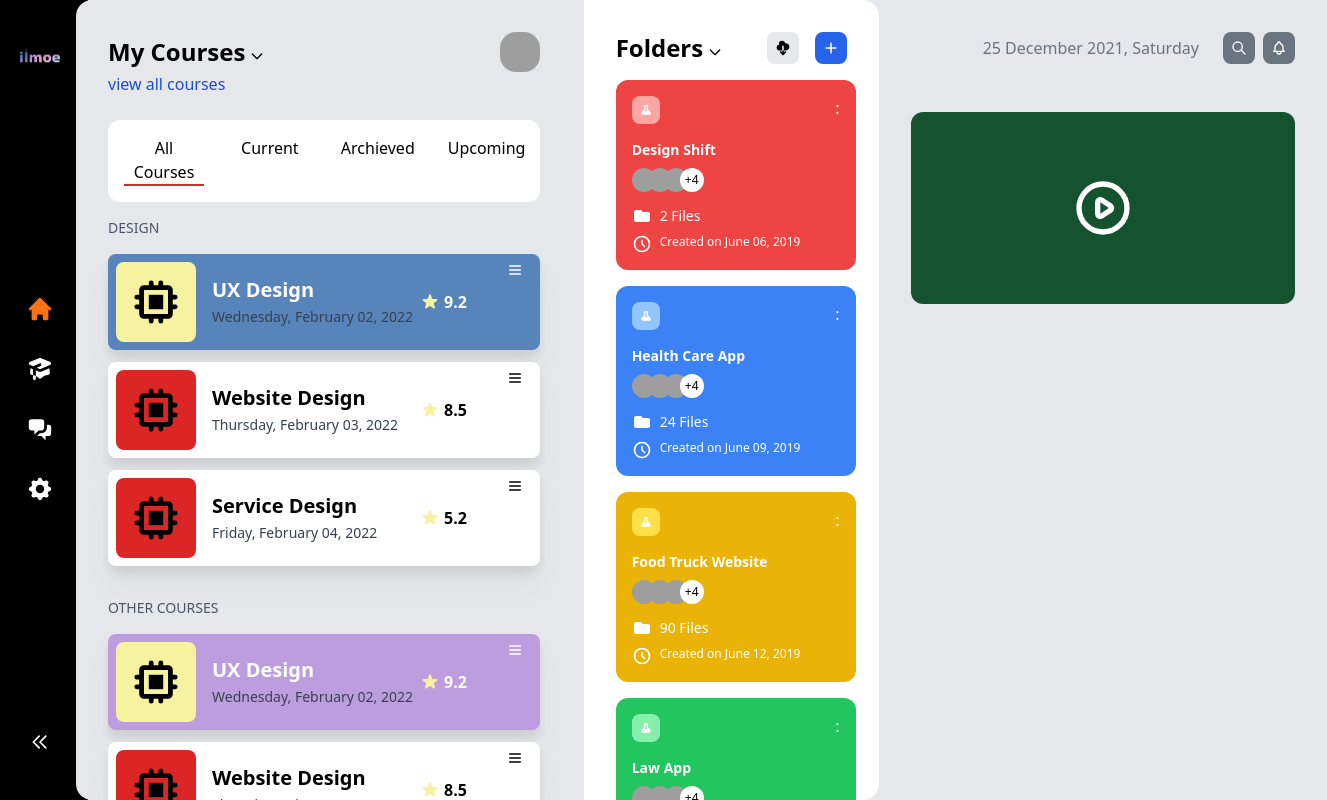
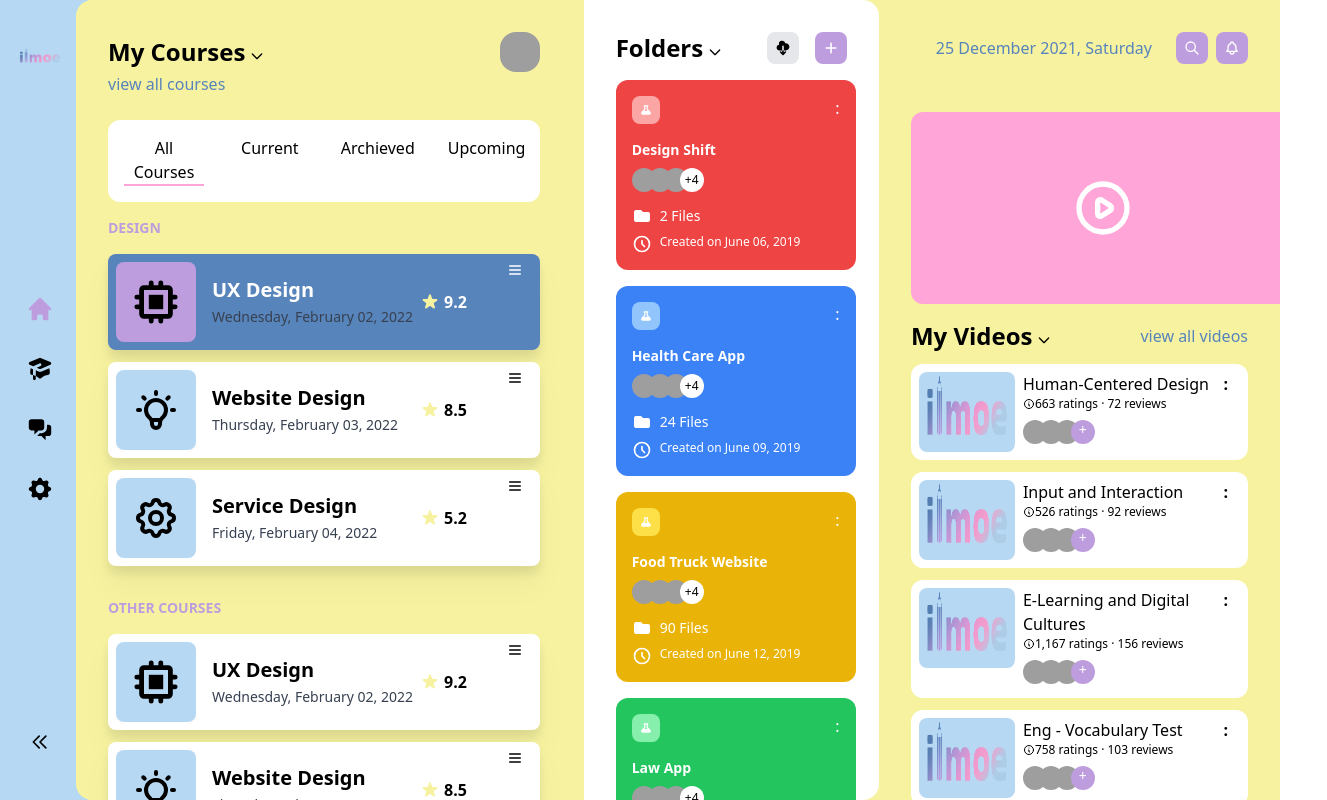
Before and after one commit to ericpeweh/ilmoe, a React (Create React App) app: page /dashboard in a window 1280 px wide. Shown: the whole page, 1327 px wide, since content can reach past the window. Built offline with nearby package versions, Linux system fonts and the light colour scheme; grey boxes are pictures that could not be loaded.

Commit message:
Update Dashboard

```diff
--- a/src/components/Dashboard/Courses/Courses.jsx
+++ b/src/components/Dashboard/Courses/Courses.jsx
@@ -7,7 +7,7 @@ import CoursesCard from "./CoursesCard/CoursesCard";
 
 const Courses = () => {
   return (
-    <div className="bg-gray-200 relative -left-3 p-8 overflow-y-auto rounded-l-2xl">
+    <div className="bg-yellow-pastel relative -left-3 p-8 overflow-y-auto rounded-l-2xl">
       <div className="inline-flex w-full justify-between items-center">
         <div className="inline-flex">
           <h1 className="text-2xl font-semibold">My Courses</h1>
@@ -35,47 +35,102 @@ const Courses = () => {
         />
       </div>
       <div>
-        <a href="#" className="text-blue-700">
+        <a href="#" className="text-ocean-pastel">
           view all courses
         </a>
       </div>
       <div className="grid grid-cols-4 mt-6 p-4 bg-white rounded-xl gap-8 text-center">
-        <a href="#" className="border-b-2 border-red-600 w-20">
+        <a href="#" className="border-b-2 border-red-pastel w-20">
           All Courses
         </a>
         <a href="#">Current</a>
         <a href="#">Archieved</a>
         <a href="#">Upcoming</a>
       </div>
-      <div className="my-4 text-sm uppercase text-gray-600">Design</div>
+      <div className="my-4 text-sm uppercase font-semibold text-purple-pastel">
+        Design
+      </div>
       <div className="grid gap-y-3">
         <CoursesCard
           title="UX Design"
           date="Wednesday, February 02, 2022"
           rating="9.2"
           bg_color="bg-ocean-pastel"
-          img_color="bg-yellow-pastel"
+          img_color="bg-purple-pastel"
           font_color="text-white"
+          logo={
+            <svg
+              xmlns="http://www.w3.org/2000/svg"
+              className="h-12 w-12"
+              viewBox="0 0 20 20"
+              fill="currentColor"
+            >
+              <path d="M13 7H7v6h6V7z" />
+              <path
+                fillRule="evenodd"
+                d="M7 2a1 1 0 012 0v1h2V2a1 1 0 112 0v1h2a2 2 0 012 2v2h1a1 1 0 110 2h-1v2h1a1 1 0 110 2h-1v2a2 2 0 01-2 2h-2v1a1 1 0 11-2 0v-1H9v1a1 1 0 11-2 0v-1H5a2 2 0 01-2-2v-2H2a1 1 0 110-2h1V9H2a1 1 0 010-2h1V5a2 2 0 012-2h2V2zM5 5h10v10H5V5z"
+                clipRule="evenodd"
+              />
+            </svg>
+          }
         />
         <CoursesCard
           title="Website Design"
           date="Thursday, February 03, 2022"
           rating="8.5"
           bg_color="bg-white"
-          img_color="bg-red-600"
+          img_color="bg-sky-pastel"
           font_color="text-black"
+          logo={
+            <svg
+              xmlns="http://www.w3.org/2000/svg"
+              className="h-12 w-12"
+              fill="none"
+              viewBox="0 0 24 24"
+              stroke="currentColor"
+            >
+              <path
+                strokeLinecap="round"
+                strokeLinejoin="round"
+                strokeWidth={2}
+                d="M9.663 17h4.673M12 3v1m6.364 1.636l-.707.707M21 12h-1M4 12H3m3.343-5.657l-.707-.707m2.828 9.9a5 5 0 117.072 0l-.548.547A3.374 3.374 0 0014 18.469V19a2 2 0 11-4 0v-.531c0-.895-.356-1.754-.988-2.386l-.548-.547z"
+              />
+            </svg>
+          }
         />
         <CoursesCard
           title="Service Design"
           date="Friday, February 04, 2022"
           rating="5.2"
           bg_color="bg-white"
-          img_color="bg-red-600"
+          img_color="bg-sky-pastel"
           font_color="text-black"
+          logo={
+            <svg
+              xmlns="http://www.w3.org/2000/svg"
+              className="h-12 w-12"
+              fill="none"
+              viewBox="0 0 24 24"
+              stroke="currentColor"
+            >
+              <path
+                strokeLinecap="round"
+                strokeLinejoin="round"
+                strokeWidth={2}
+                d="M10.325 4.317c.426-1.756 2.924-1.756 3.35 0a1.724 1.724 0 002.573 1.066c1.543-.94 3.31.826 2.37 2.37a1.724 1.724 0 001.065 2.572c1.756.426 1.756 2.924 0 3.35a1.724 1.724 0 00-1.066 2.573c.94 1.543-.826 3.31-2.37 2.37a1.724 1.724 0 00-2.572 1.065c-.426 1.756-2.924 1.756-3.35 0a1.724 1.724 0 00-2.573-1.066c-1.543.94-3.31-.826-2.37-2.37a1.724 1.724 0 00-1.065-2.572c-1.756-.426-1.756-2.924 0-3.35a1.724 1.724 0 001.066-2.573c-.94-1.543.826-3.31 2.37-2.37.996.608 2.296.07 2.572-1.065z"
+              />
+              <path
+                strokeLinecap="round"
+                strokeLinejoin="round"
+                strokeWidth={2}
+                d="M15 12a3 3 0 11-6 0 3 3 0 016 0z"
+              />
+            </svg>
+          }
         />
       </div>
 
-      <div className="mt-8 mb-4 text-sm uppercase text-gray-600">
+      <div className="mt-8 mb-4 text-sm uppercase font-semibold text-purple-pastel">
         Other Courses
       </div>
       <div className="grid gap-y-3">
@@ -83,25 +138,78 @@ const Courses = () => {
           title="UX Design"
           date="Wednesday, February 02, 2022"
           rating="9.2"
-          bg_color="bg-purple-pastel"
-          img_color="bg-yellow-pastel"
-          font_color="text-white"
+          bg_color="bg-white"
+          img_color="bg-sky-pastel"
+          font_color="text-black"
+          logo={
+            <svg
+              xmlns="http://www.w3.org/2000/svg"
+              className="h-12 w-12"
+              viewBox="0 0 20 20"
+              fill="currentColor"
+            >
+              <path d="M13 7H7v6h6V7z" />
+              <path
+                fillRule="evenodd"
+                d="M7 2a1 1 0 012 0v1h2V2a1 1 0 112 0v1h2a2 2 0 012 2v2h1a1 1 0 110 2h-1v2h1a1 1 0 110 2h-1v2a2 2 0 01-2 2h-2v1a1 1 0 11-2 0v-1H9v1a1 1 0 11-2 0v-1H5a2 2 0 01-2-2v-2H2a1 1 0 110-2h1V9H2a1 1 0 010-2h1V5a2 2 0 012-2h2V2zM5 5h10v10H5V5z"
+                clipRule="evenodd"
+              />
+            </svg>
+          }
         />
         <CoursesCard
           title="Website Design"
           date="Thursday, February 03, 2022"
           rating="8.5"
           bg_color="bg-white"
-          img_color="bg-red-600"
+          img_color="bg-sky-pastel"
           font_color="text-black"
+          logo={
+            <svg
+              xmlns="http://www.w3.org/2000/svg"
+              className="h-12 w-12"
+              fill="none"
+              viewBox="0 0 24 24"
+              stroke="currentColor"
+            >
+              <path
+                strokeLinecap="round"
+                strokeLinejoin="round"
+                strokeWidth={2}
+                d="M9.663 17h4.673M12 3v1m6.364 1.636l-.707.707M21 12h-1M4 12H3m3.343-5.657l-.707-.707m2.828 9.9a5 5 0 117.072 0l-.548.547A3.374 3.374 0 0014 18.469V19a2 2 0 11-4 0v-.531c0-.895-.356-1.754-.988-2.386l-.548-.547z"
+              />
+            </svg>
+          }
         />
         <CoursesCard
           title="Service Design"
           date="Friday, February 04, 2022"
           rating="5.2"
           bg_color="bg-white"
-          img_color="bg-red-600"
+          img_color="bg-sky-pastel"
           font_color="text-black"
+          logo={
+            <svg
+              xmlns="http://www.w3.org/2000/svg"
+              className="h-12 w-12"
+              fill="none"
+              viewBox="0 0 24 24"
+              stroke="currentColor"
+            >
+              <path
+                strokeLinecap="round"
+                strokeLinejoin="round"
+                strokeWidth={2}
+                d="M10.325 4.317c.426-1.756 2.924-1.756 3.35 0a1.724 1.724 0 002.573 1.066c1.543-.94 3.31.826 2.37 2.37a1.724 1.724 0 001.065 2.572c1.756.426 1.756 2.924 0 3.35a1.724 1.724 0 00-1.066 2.573c.94 1.543-.826 3.31-2.37 2.37a1.724 1.724 0 00-2.572 1.065c-.426 1.756-2.924 1.756-3.35 0a1.724 1.724 0 00-2.573-1.066c-1.543.94-3.31-.826-2.37-2.37a1.724 1.724 0 00-1.065-2.572c-1.756-.426-1.756-2.924 0-3.35a1.724 1.724 0 001.066-2.573c-.94-1.543.826-3.31 2.37-2.37.996.608 2.296.07 2.572-1.065z"
+              />
+              <path
+                strokeLinecap="round"
+                strokeLinejoin="round"
+                strokeWidth={2}
+                d="M15 12a3 3 0 11-6 0 3 3 0 016 0z"
+              />
+            </svg>
+          }
         />
       </div>
     </div>
--- a/src/components/Dashboard/Courses/CoursesCard/CoursesCard.jsx
+++ b/src/components/Dashboard/Courses/CoursesCard/CoursesCard.jsx
@@ -7,6 +7,7 @@ const CoursesCard = ({
   bg_color,
   font_color,
   img_color,
+  logo,
 }) => {
   return (
     <a
@@ -14,21 +15,7 @@ const CoursesCard = ({
       className={`inline-flex p-2 rounded-lg ${bg_color} drop-shadow-xl`}
     >
       <div className="inline-flex items-center">
-        <div className={`${img_color} rounded-lg p-4`}>
-          <svg
-            xmlns="http://www.w3.org/2000/svg"
-            className="h-12 w-12"
-            viewBox="0 0 20 20"
-            fill="currentColor"
-          >
-            <path d="M13 7H7v6h6V7z" />
-            <path
-              fillRule="evenodd"
-              d="M7 2a1 1 0 012 0v1h2V2a1 1 0 112 0v1h2a2 2 0 012 2v2h1a1 1 0 110 2h-1v2h1a1 1 0 110 2h-1v2a2 2 0 01-2 2h-2v1a1 1 0 11-2 0v-1H9v1a1 1 0 11-2 0v-1H5a2 2 0 01-2-2v-2H2a1 1 0 110-2h1V9H2a1 1 0 010-2h1V5a2 2 0 012-2h2V2zM5 5h10v10H5V5z"
-              clipRule="evenodd"
-            />
-          </svg>
-        </div>
+        <div className={`${img_color} rounded-lg p-4`}>{logo}</div>
         <div className="ml-4 flex-none w-44">
           <h1 className={`text-xl font-semibold ${font_color} truncate`}>
             {title}
--- a/src/components/Dashboard/Dashboard.jsx
+++ b/src/components/Dashboard/Dashboard.jsx
@@ -3,25 +3,28 @@ import React from "react";
 import Courses from "./Courses/Courses";
 import Folder from "./Folder/Folder";
 import Navbar from "./Navbar/Navbar";
+import VideoCard from "./VideoCard/VideoCard";
 
 import styles from "./Dashboard.module.css";
 
 const Dashboard = () => {
   return (
-    <div className={`w-full bg-gray-200 ${styles}`}>
+    <div className={`w-full bg-yellow-pastel ${styles}`}>
       <div className="flex h-screen">
         <Navbar />
         <div className="flex flex-row">
           <Courses />
           <Folder />
         </div>
-        <div className="bg-gray-200">
+        <div className="bg-yellow-pastel  overflow-y-auto">
           <div className="p-8">
             <div className="flex flex-row justify-end items-center">
-              <span className="text-gray-500">25 December 2021, Saturday</span>
+              <span className="text-ocean-pastel">
+                25 December 2021, Saturday
+              </span>
               <a
                 href="#"
-                className="p-2 rounded-lg bg-gray-500 ml-6 text-white"
+                className="p-2 rounded-lg bg-purple-pastel ml-6 text-white"
               >
                 <svg
                   xmlns="http://www.w3.org/2000/svg"
@@ -40,7 +43,7 @@ const Dashboard = () => {
               </a>
               <a
                 href="#"
-                className="p-2 rounded-lg bg-gray-500 ml-2 text-white"
+                className="p-2 rounded-lg bg-purple-pastel ml-2 text-white"
               >
                 <svg
                   xmlns="http://www.w3.org/2000/svg"
@@ -58,7 +61,7 @@ const Dashboard = () => {
                 </svg>
               </a>
             </div>
-            <div className="bg-green-900 w-96 h-48 mt-12 flex items-center justify-center text-white rounded-xl">
+            <div className="bg-red-pastel w-96 h-48 mt-12 flex items-center justify-center text-white rounded-xl">
               <svg
                 xmlns="http://www.w3.org/2000/svg"
                 className="h-16 w-16"
@@ -80,6 +83,57 @@ const Dashboard = () => {
                 />
               </svg>
             </div>
+            <div className="flex flex-row justify-between items-center mt-4">
+              <div className="inline-flex">
+                <h1 className="font-semibold text-2xl">My Videos</h1>
+                <a href="#">
+                  <svg
+                    xmlns="http://www.w3.org/2000/svg"
+                    className="h-4 w-4 ml-1 mt-3"
+                    fill="none"
+                    viewBox="0 0 24 24"
+                    stroke="currentColor"
+                  >
+                    <path
+                      strokeLinecap="round"
+                      strokeLinejoin="round"
+                      strokeWidth={2}
+                      d="M19 9l-7 7-7-7"
+                    />
+                  </svg>
+                </a>
+              </div>
+              <a href="#" className="text-ocean-pastel text-md">
+                view all videos
+              </a>
+            </div>
+            <div>
+              <VideoCard
+                title="Human-Centered Design"
+                ratings="663"
+                reviews="72"
+              />
+              <VideoCard
+                title="Input and Interaction"
+                ratings="526"
+                reviews="92"
+              />
+              <VideoCard
+                title="E-Learning and Digital Cultures"
+                ratings="1,167"
+                reviews="156"
+              />
+              <VideoCard
+                title="Eng - Vocabulary Test"
+                ratings="758"
+                reviews="103"
+              />
+              <VideoCard
+                title="Social Communication"
+                ratings="687"
+                reviews="123"
+              />
+            </div>
           </div>
         </div>
       </div>
--- a/src/components/Dashboard/Folder/Folder.jsx
+++ b/src/components/Dashboard/Folder/Folder.jsx
@@ -40,7 +40,7 @@ const Folder = () => {
               />
             </svg>
           </button>
-          <button className="rounded-lg bg-blue-600 p-2 text-white">
+          <button className="rounded-lg bg-purple-pastel p-2 text-white">
             <svg
               xmlns="http://www.w3.org/2000/svg"
               className="h-4 w-4"
--- a/src/components/Dashboard/Navbar/Navbar.jsx
+++ b/src/components/Dashboard/Navbar/Navbar.jsx
@@ -5,12 +5,14 @@ import logoImage from "../../../assets/img/logo.png";
 
 const Navbar = () => {
   return (
-    <div className="bg-black text-white pl-4 pr-6 flex flex-col justify-between items-center">
+    <div className="bg-sky-pastel pl-4 pr-6 flex flex-col justify-between items-center">
       <div className="mt-12">
-        <img src={logoImage} className="w-12" alt="logo" />
+        <a href="/">
+          <img src={logoImage} className="w-12" alt="logo" />
+        </a>
       </div>
       <div className="w-12 flex flex-col items-center">
-        <a href="#" className="text-orange-500 py-4">
+        <a href="#" className="text-purple-pastel py-4">
           <svg
             xmlns="http://www.w3.org/2000/svg"
             className="h-7 w-7"
@@ -20,7 +22,7 @@ const Navbar = () => {
             <path d="M10.707 2.293a1 1 0 00-1.414 0l-7 7a1 1 0 001.414 1.414L4 10.414V17a1 1 0 001 1h2a1 1 0 001-1v-2a1 1 0 011-1h2a1 1 0 011 1v2a1 1 0 001 1h2a1 1 0 001-1v-6.586l.293.293a1 1 0 001.414-1.414l-7-7z" />
           </svg>
         </a>
-        <a href="#" className="text-white py-4">
+        <a href="#" className="py-4">
           <svg
             xmlns="http://www.w3.org/2000/svg"
             className="h-7 w-7"
@@ -30,7 +32,7 @@ const Navbar = () => {
             <path d="M10.394 2.08a1 1 0 00-.788 0l-7 3a1 1 0 000 1.84L5.25 8.051a.999.999 0 01.356-.257l4-1.714a1 1 0 11.788 1.838L7.667 9.088l1.94.831a1 1 0 00.787 0l7-3a1 1 0 000-1.838l-7-3zM3.31 9.397L5 10.12v4.102a8.969 8.969 0 00-1.05-.174 1 1 0 01-.89-.89 11.115 11.115 0 01.25-3.762zM9.3 16.573A9.026 9.026 0 007 14.935v-3.957l1.818.78a3 3 0 002.364 0l5.508-2.361a11.026 11.026 0 01.25 3.762 1 1 0 01-.89.89 8.968 8.968 0 00-5.35 2.524 1 1 0 01-1.4 0zM6 18a1 1 0 001-1v-2.065a8.935 8.935 0 00-2-.712V17a1 1 0 001 1z" />
           </svg>
         </a>
-        <a href="#" className="text-white py-4">
+        <a href="#" className="py-4">
           <svg
             xmlns="http://www.w3.org/2000/svg"
             className="h-7 w-7"
@@ -41,7 +43,7 @@ const Navbar = () => {
             <path d="M15 7v2a4 4 0 01-4 4H9.828l-1.766 1.767c.28.149.599.233.938.233h2l3 3v-3h2a2 2 0 002-2V9a2 2 0 00-2-2h-1z" />
           </svg>
         </a>
-        <a href="#" className="text-white py-4">
+        <a href="#" className="py-4">
           <svg
             xmlns="http://www.w3.org/2000/svg"
             className="h-7 w-7"
@@ -57,7 +59,7 @@ const Navbar = () => {
         </a>
       </div>
       <div className="mb-12">
-        <a href="#" className="text-white py-4">
+        <a href="#" className="py-4">
           <svg
             xmlns="http://www.w3.org/2000/svg"
             className="h-5 w-5"
--- /dev/null
+++ b/src/components/Dashboard/VideoCard/VideoCard.jsx
@@ -0,0 +1,68 @@
+// Dependencies
+import React from "react";
+
+import image from "../../../assets/img/logo.png";
+import profileImage from "../../../assets/img/profile.png";
+
+const VideoCard = ({ title, ratings, reviews }) => {
+  return (
+    <div className="rounded-xl bg-white w-full mt-3 p-2">
+      <div className="flex flex-row justify-between">
+        <div className="flex flex-row">
+          <img
+            src={image}
+            className="w-24 h-20 rounded-lg bg-sky-pastel"
+            alt="cover"
+          />
+          <div className="ml-2">
+            <h1>{title}</h1>
+            <div className="flex flex-row items-center">
+              <svg
+                xmlns="http://www.w3.org/2000/svg"
+                className="h-3 w-3"
+                fill="none"
+                viewBox="0 0 24 24"
+                stroke="currentColor"
+              >
+                <path
+                  strokeLinecap="round"
+                  strokeLinejoin="round"
+                  strokeWidth={2}
+                  d="M13 16h-1v-4h-1m1-4h.01M21 12a9 9 0 11-18 0 9 9 0 0118 0z"
+                />
+              </svg>
+              <p className="text-xs">
+                {ratings} ratings &middot; {reviews} reviews
+              </p>
+            </div>
+            <div className="inline-flex mt-2">
+              <img
+                src={profileImage}
+                className="relative w-6 h-6 rounded-full z-30"
+                alt=""
+              />
+              <img
+                src={profileImage}
+                className="relative -left-2 w-6 h-6 rounded-full z-20"
+                alt=""
+              />
+              <img
+                src={profileImage}
+                className="relative -left-4 w-6 h-6 rounded-full z-10"
+                alt=""
+              />
+              <div className="relative -left-6 w-6 h-6 rounded-full z-20 bg-purple-pastel text-white text-center text-sm">
+                +
+              </div>
+            </div>
+          </div>
+        </div>
+        <a href="#" className="px-3 font-semibold">
+          :
+        </a>
+      </div>
+    </div>
+  );
+};
+
+export default VideoCard;
```
